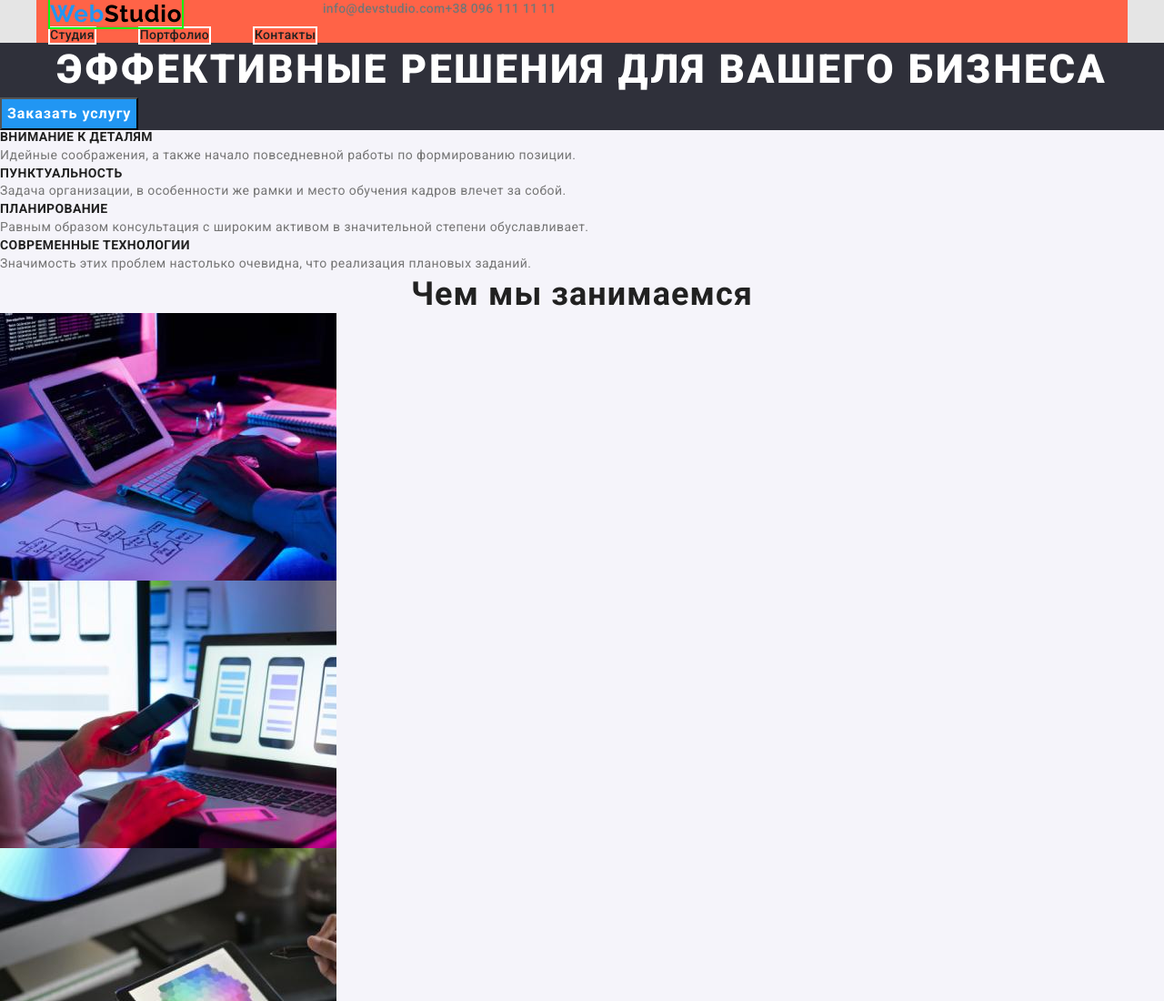
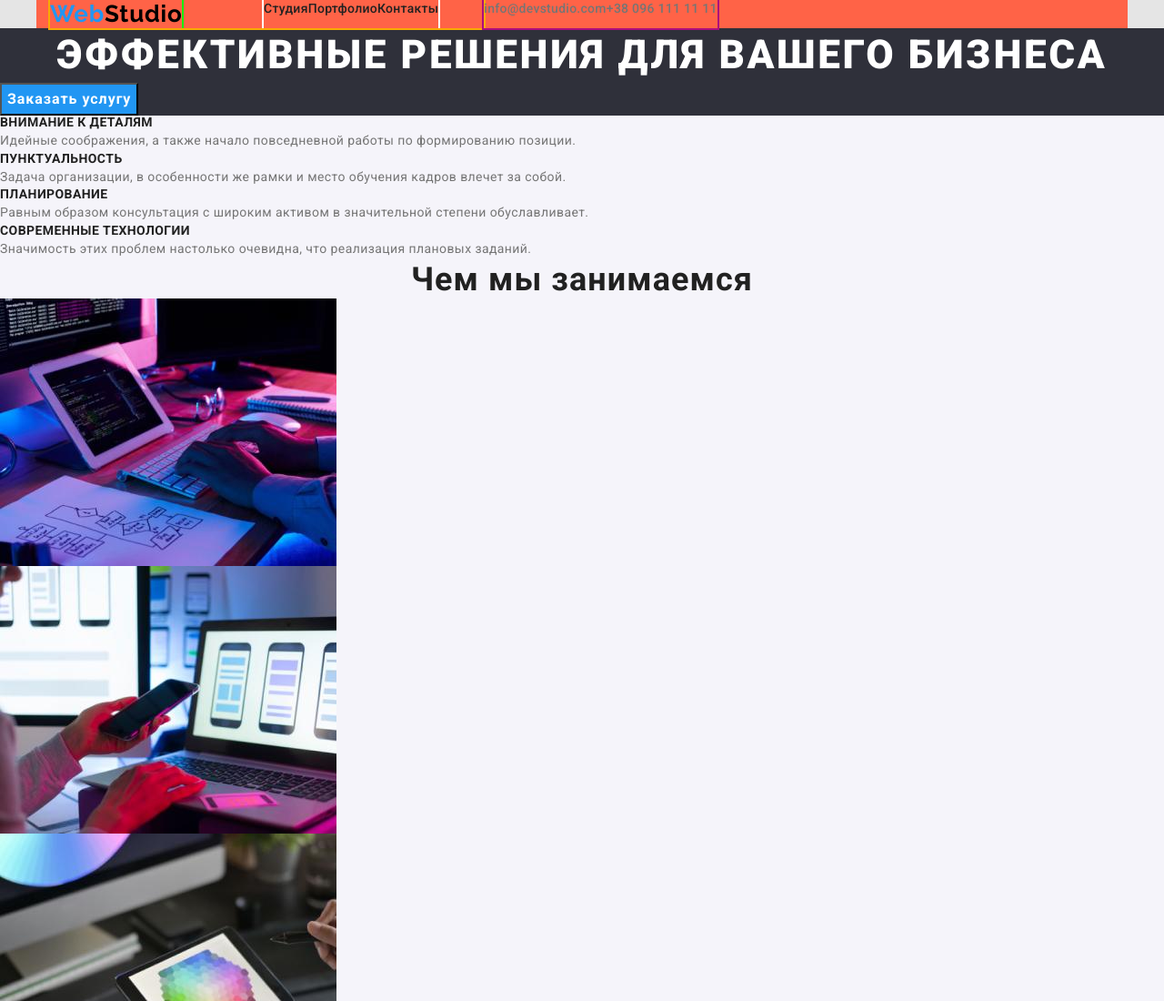
Before and after one commit to 3197344/3197344-home-work-03, a plain HTML site: page index.html in a window 1280 px wide. Shown: the top 1100 px of the page at 91% size. Drawn offline with nearby package versions, Linux system fonts and the light colour scheme.

Commit message:
что-то получается. шапка. 1

```diff
--- a/css/styles.css
+++ b/css/styles.css
@@ -64,12 +64,13 @@ body {
 }
 
 .header-nav {
-  display: flex;
-  width: 300px;
+  /* display: flex; */
+  /* width: 300px; */
   /* outline: 2px solid teal; */
 }
 
 .header-logo {
+  display: flex;
   color: #000000;
   font-family: Raleway, sans-serif;
   font-weight: 700;
@@ -92,15 +93,21 @@ body {
   letter-spacing: 0.03em;
 }
 .header-nav .link {
+  text-decoration: none;
+}
+.header-nav {
   display: flex;
   text-decoration: none;
   outline: 2px solid rgb(255, 255, 255);
   margin-right: 50px;
 }
+.header-nav :last-child{
+  margin-right: 0;
+}
 
 .header-navigation {
-  /* display: flex; */
-  /* outline: 2px solid rgb(3, 248, 15); */
+  display: flex;
+  outline: 2px solid rgb(248, 170, 3);
 }
 
 .header-nav .link:hover,
@@ -118,6 +125,8 @@ body {
 
 .auth-nav {
   display: flex;
+  outline: 2px solid rgb(173, 14, 125);
+  margin-right: 50px;
 }
 
 .section-title {
@@ -130,6 +139,7 @@ body {
   line-height: 1.14;
   letter-spacing: 0.02em;
   text-decoration: none;
+
 }
 .header-address {
   color: var(--primary-text-color);
```
Also changed, not shown: index.html (+4 -4 lines).
